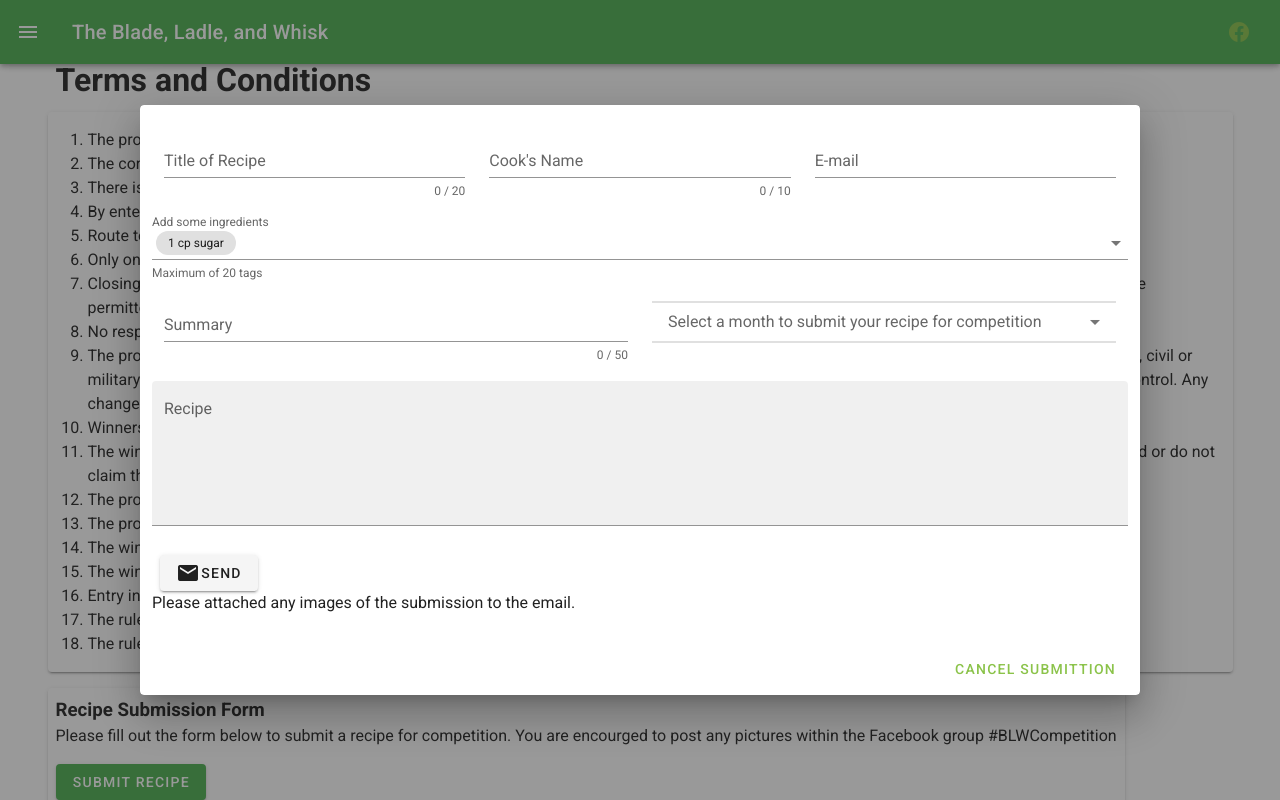
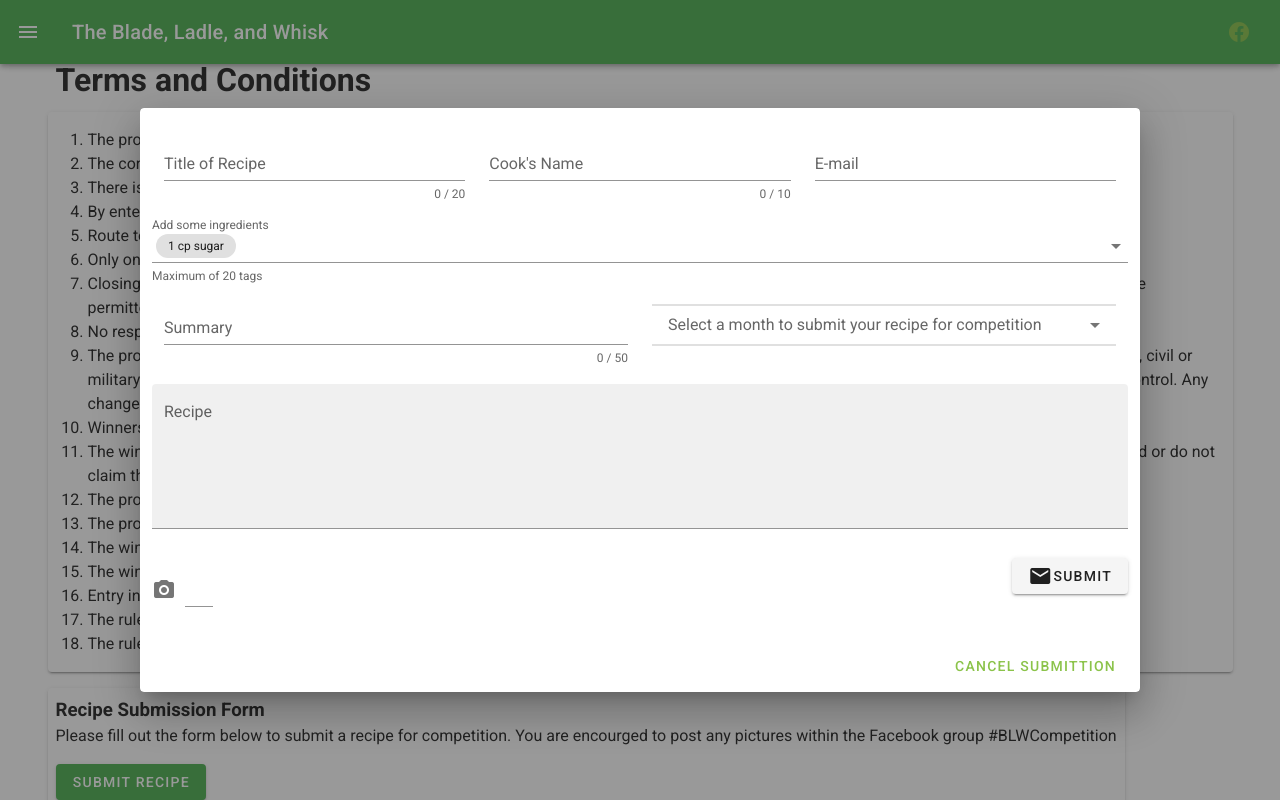
Before and after one commit to kragbet/Blade-Ladle-Whisk, a Vue app in the folder blade-ladle-whisk/: page /Rules in a window 1280 px wide. Both pictures are taken after a click on the button "SUBMIT RECIPE". Shown: the part 16-816 px from the top of the page. Built offline with nearby package versions, Linux system fonts and the light colour scheme.

Commit message:
added db upload

```diff
--- a/blade-ladle-whisk/src/components/SubmitRecipie.vue
+++ b/blade-ladle-whisk/src/components/SubmitRecipie.vue
@@ -97,23 +97,38 @@
       </v-row>
       <v-row>
           <!-- <a :href="`mailto:kragbet@gmail.com?subject=Mail%20from%20BLW&body=${comment}`"> -->
+            <div class="submission-image">
+              <v-file-input
+                v-model="rImag"
+                :rules="imageRules"
+                accept="image/png, image/jpeg, image/bmp"
+                placeholder="add an image"
+                prepend-icon="mdi-camera"
+                label="Image"
+                ref="mealPic"
+              ></v-file-input>
+            </div>
+            <v-spacer></v-spacer>
             <div class="sendEmailbtn ml-2">
               <!-- <a :href="`mailto:kragbet@gmail.com?subject=From%20BLW&body=${comment}`"> -->
                 <v-btn @click="submit()">
                   <v-icon>mdi-email</v-icon>
-                  <span>Send</span>
+                  <span>submit</span>
                 </v-btn>
               <!-- </a> -->
             </div>
       </v-row>
-      <v-row><p>Please attached any images of the submission to the email.</p></v-row>
+      <!-- <v-row><p>Please attached any images of the submission to the email.</p></v-row> -->
     </v-container>
   </v-form>
 </template>
 
 <script>
+import db from '../fb'
+
   export default {
       data: () => ({
+        dialog: false,
         ingredients:['1 cp sugar',],
         basicIngredients:['sugar','flour', 'eggs', 'spice', 'pepper'],
         months:['Janurary', 'Feburary', 'March', 'April', 'May', 'June', 'July', 'August', 'September', 'October', 'November', 'December'],
@@ -125,6 +140,7 @@
         info:'',
         submonth:'',
         email: '',
+        rImag:'',
         titleRules: [
           v => !!v || 'Recipe title is required',
           v => v.length <= 30 || 'Recipe title must be less than 30 characters',
@@ -143,13 +159,31 @@
           v => !!v || 'E-mail is required',
           v => /.+@.+/.test(v) || 'E-mail must be valid',
         ],
+        imageRules: [
+        value => !value || value.size < 6000000 || 'Avatar size should be less than 6 MB!',
+      ],
       }),
 
       methods:{
 
         submit() {
+
           if (this.$refs.submitForm.validate()) {
-            console.log(this.cook, this.recipe)
+            const contestSub ={
+              title: this.title,
+              cook: this.cook,
+              recipe: this.recipe,
+              info: this.info,
+              month: this.submonth,
+              email: this.email,
+              ingredients: this.ingredients,
+              image: this.rImag,
+            }
+
+            db.collection("submitted-recipes").add(contestSub).then(() => {
+              alert('Thank you for your submission to the contest. Good Luck!')
+              this.$emit('close-dialog')
+            })
           }
         },
       },
--- /dev/null
+++ b/blade-ladle-whisk/src/fb.js
@@ -0,0 +1,20 @@
+import firebase from 'firebase/app'
+import 'firebase/firestore'
+
+// For Firebase JS SDK v7.20.0 and later, measurementId is optional
+const firebaseConfig = {
+    apiKey: "AIzaSyAcD6J9NBQ2n_42MT08x88UVOk_LAduclU",
+    authDomain: "blade-laddle-whisk.firebaseapp.com",
+    databaseURL: "https://blade-laddle-whisk.firebaseio.com",
+    projectId: "blade-laddle-whisk",
+    storageBucket: "blade-laddle-whisk.appspot.com",
+    messagingSenderId: "791204130871",
+    appId: "1:791204130871:web:8c94d1390b5c352e048fb2",
+    measurementId: "G-TPX0F0X855"
+  };
+firebase.initializeApp(firebaseConfig);
+const db = firebase.firestore();
+
+// db.setting({timestampsInSnapshots: true});
+
+export default db;
--- a/blade-ladle-whisk/src/views/Rules.vue
+++ b/blade-ladle-whisk/src/views/Rules.vue
@@ -50,13 +50,14 @@
           </v-btn>
         </template>
         <v-card>
-          <SubmitRecipie class="pa-3" />
+          <!-- <SubmitRecipie class="pa-3" /> -->
+          <SubmitRecipie class="pa-3" v-on:close-dialog="closeDialog" />
           <v-card-actions>
             <v-spacer></v-spacer>
             <v-btn
             color="secondary"
             text
-            @click="dialog = false"
+            @click="closeDialog"
             >
               Cancel Submittion
             </v-btn>
@@ -77,5 +78,12 @@ import SubmitRecipie from '../components/SubmitRecipie'
     data: () => ({
       dialog: false,
     }),
+
+    methods:{
+      closeDialog () {
+        this.dialog = false;
+      }
+    }
+
   }
 </script>
```
